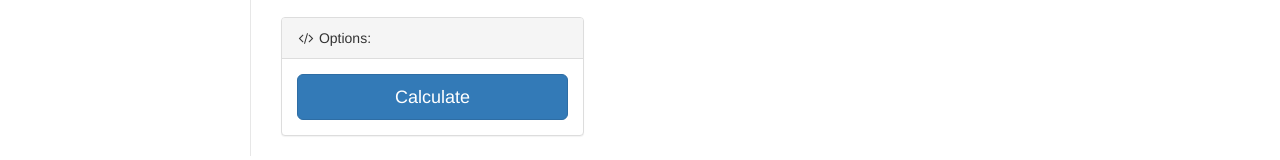
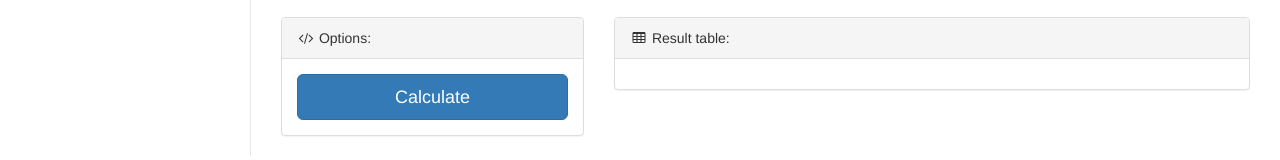
Before and after one commit to Thormod/AnalisisNumerico, a website: page practica/pages/equation-systems.html in a window 1280 px wide. Shown: the part 476-636 px from the top of the page. Drawn offline with nearby package versions, Linux system fonts and the light colour scheme.

Commit message:
Gauss simple

```diff
--- a/practica/pages/equation-systems.html
+++ b/practica/pages/equation-systems.html
@@ -118,6 +118,18 @@
             </div>
          </div>
 
+          <div class="col-lg-8">
+            <div class="panel panel-default">
+               <div class="panel-heading">
+                  <i class="fa fa-table fa-fw"></i> Result table:
+               </div>
+               <!-- /.panel-heading -->
+               <div class="panel-body" id="mat" style=" overflow:auto;">
+
+               </div>
+            </div>
+         </div>
+
 
 </div>
 
```
Also changed, not shown: practica/dist/js/equation-systems-methods.js.
